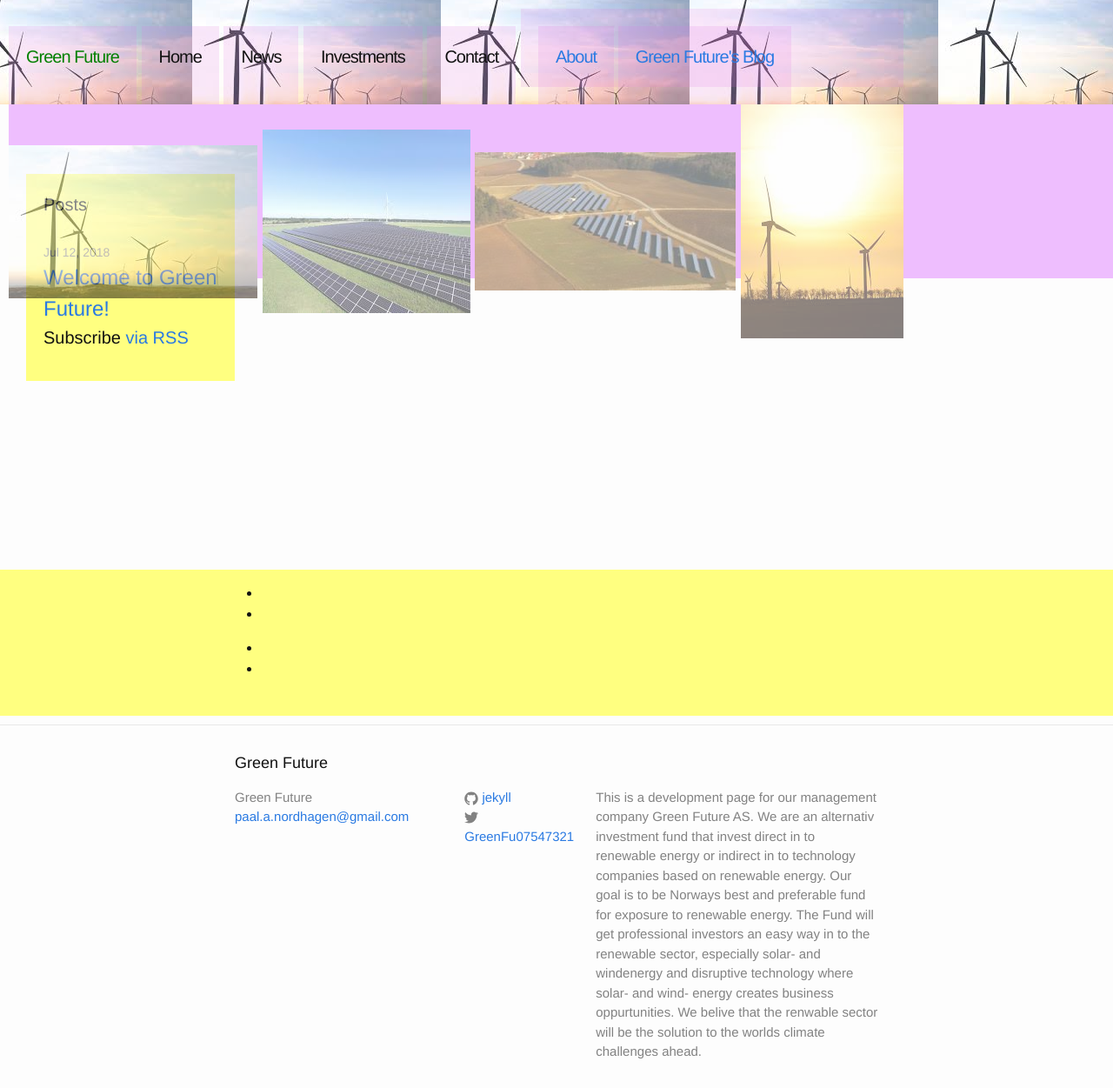
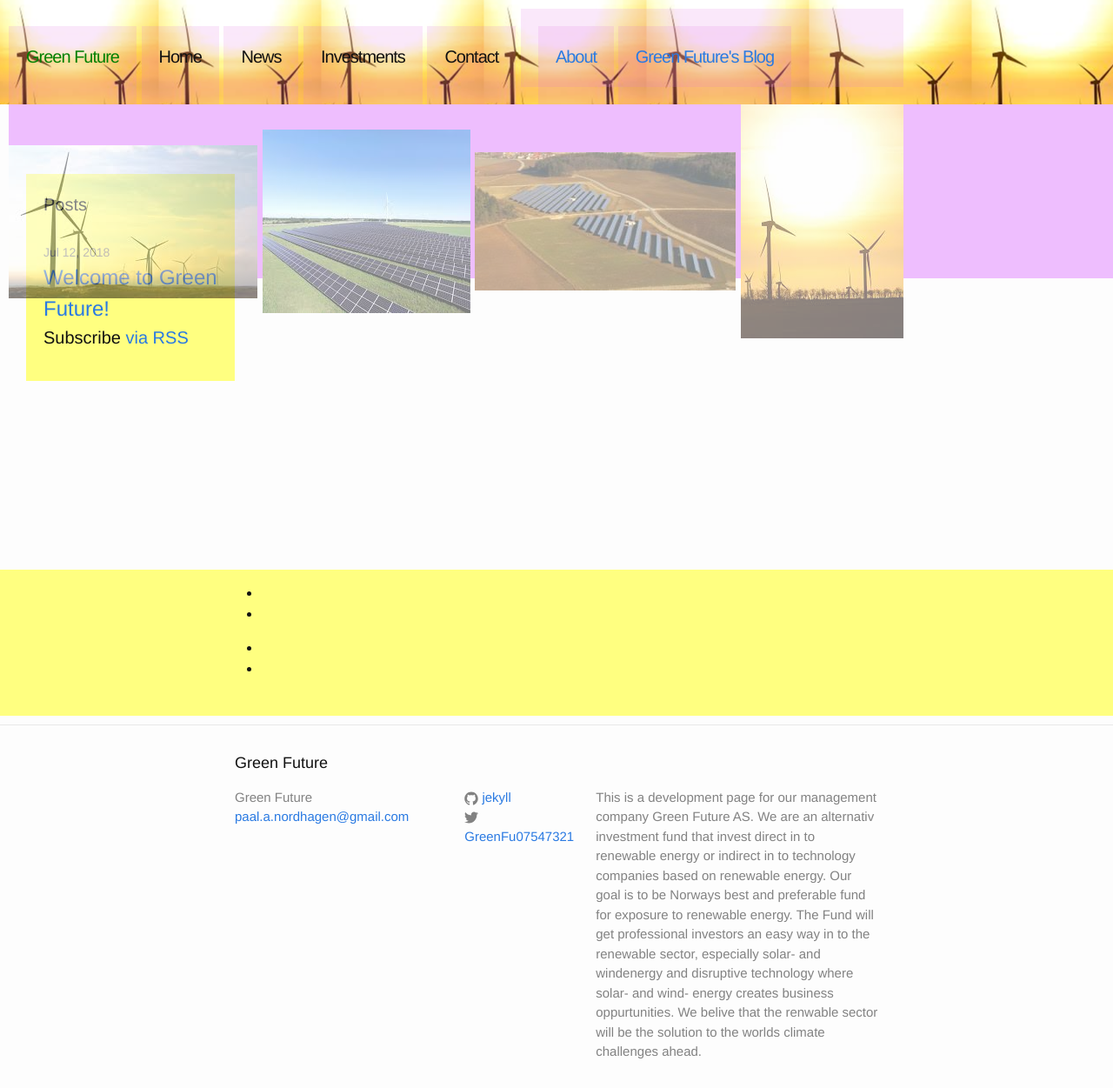
Before and after one commit to Paal-August/Paal-August.github.io, a Jekyll site: the page built from index.html, in a window 1280 px wide and 1251 px high. Shown: the whole window at 87% size. Built offline with Jekyll 4.4.1, drawn with Linux system fonts in a browser that asks for light colours.

Commit message:
Update _layout.scss

```diff
--- a/_sass/_layout.scss
+++ b/_sass/_layout.scss
@@ -39,9 +39,9 @@
   padding:10px;
   background-color:rgb(255, 255, 128);
   background-image: url("https://github.com/Paal-August/Paal-August.github.io/blob/master/_includes/Vindmoller_images.jpeg?raw=true");
-  background-image: url("https://github.com/Paal-August/Paal-August.github.io/blob/master/_includes/Vindmoller_images.jpeg?raw=true");
-  background-image: url("https://github.com/Paal-August/Paal-August.github.io/blob/master/_includes/Vindmoller_images.jpeg?raw=true");
-  background-image: url("https://github.com/Paal-August/Paal-August.github.io/blob/master/_includes/Vindmoller_images.jpeg?raw=true");
+  background-image: url("https://github.com/Paal-August/Paal-August.github.io/blob/master/_includes/images-3.jpeg?raw=true");
+  background-image: url("https://github.com/Paal-August/Paal-August.github.io/blob/master/_includes/images-1.jpeg?raw=true");
+  background-image: url("https://github.com/Paal-August/Paal-August.github.io/blob/master/_includes/images-2.jpeg?raw=true");
 
   background-position: center;
 
```
